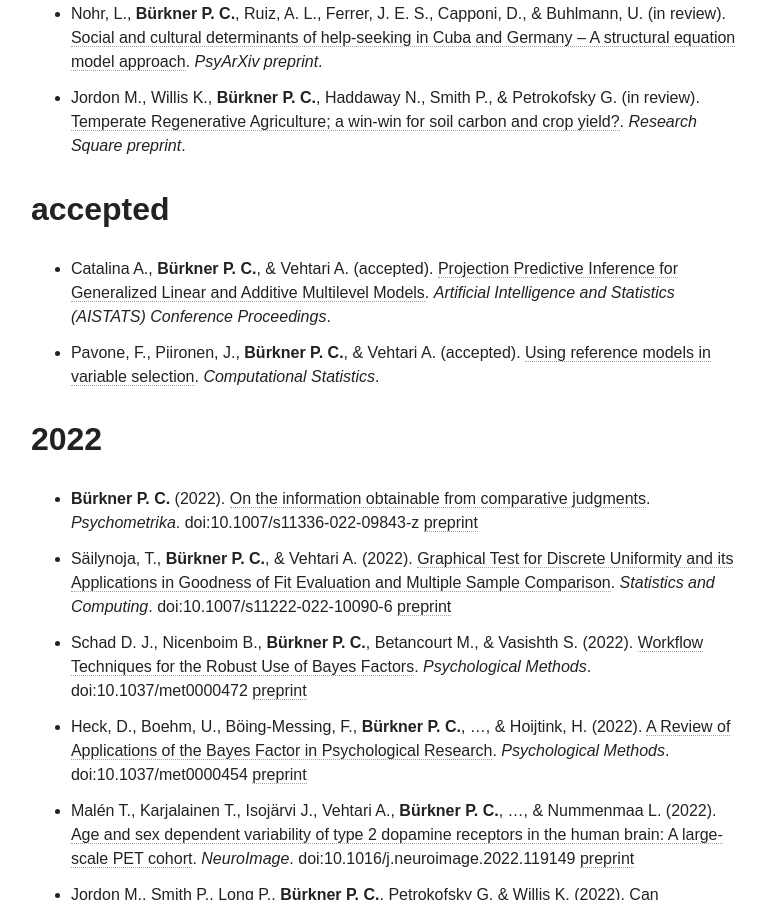
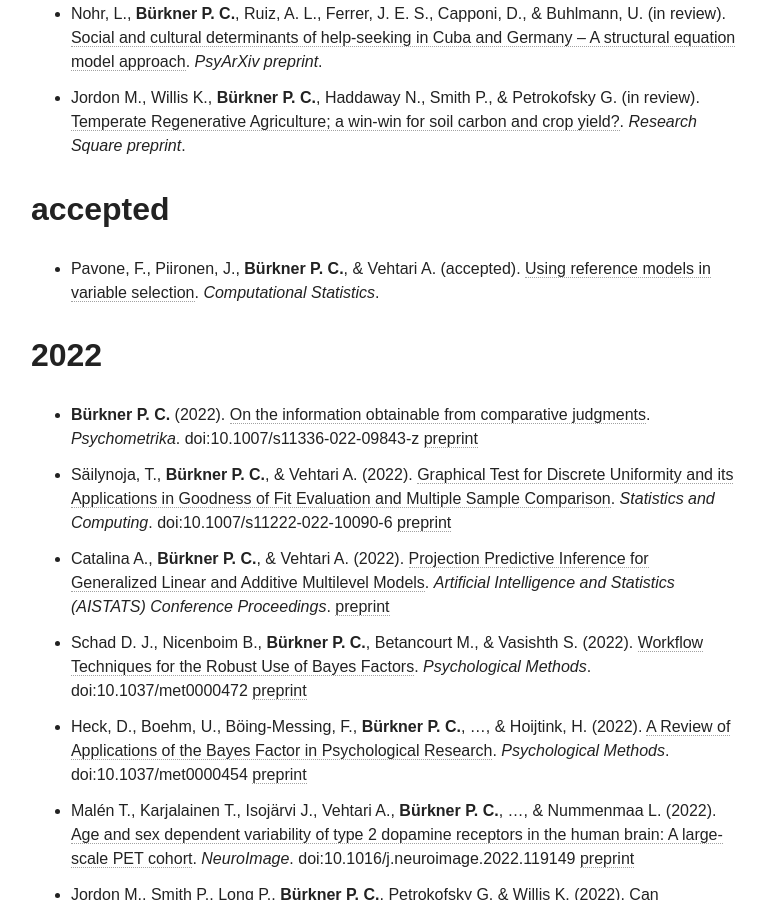
Before and after one commit to paul-buerkner/paul-buerkner.github.io, a Jekyll site: the page built from publications/index.md, in a window 1280 px wide and 900 px high, scrolled down 1796 px. Shown: the whole window, without its empty margins (255-1021 px from the left). Built offline with Jekyll 4.4.1, drawn with Linux system fonts in a browser that asks for light colours; nearby versions of some CDN libraries; some of the changed lines change nothing that is shown.

Commit message:
move paper to published

```diff
--- a/publications/index.md
+++ b/publications/index.md
@@ -27,7 +27,6 @@
 
 ## accepted
 
-* Catalina A., **Bürkner P. C.**, & Vehtari A. (accepted). [Projection Predictive Inference for Generalized Linear and Additive Multilevel Models](https://arxiv.org/abs/2010.06994). *Artificial Intelligence and Statistics (AISTATS) Conference Proceedings*.
 * Pavone, F., Piironen, J., **Bürkner P. C.**, & Vehtari A. (accepted). [Using reference models in variable selection](https://arxiv.org/abs/2004.13118). *Computational Statistics*.
 
 ## 2022
@@ -35,6 +34,7 @@
 * **Bürkner P. C.** (2022). [On the information obtainable from comparative judgments](https://link.springer.com/article/10.1007/s11336-022-09843-z). *Psychometrika*.
 doi:10.1007/s11336-022-09843-z [preprint](https://psyarxiv.com/j5efn/)
 * Säilynoja, T., **Bürkner P. C.**, & Vehtari A. (2022). [Graphical Test for Discrete Uniformity and its Applications in Goodness of Fit Evaluation and Multiple Sample Comparison](https://link.springer.com/article/10.1007/s11222-022-10090-6). *Statistics and Computing*. doi:10.1007/s11222-022-10090-6 [preprint](https://arxiv.org/abs/2103.10522)
+* Catalina A., **Bürkner P. C.**, & Vehtari A. (2022). [Projection Predictive Inference for Generalized Linear and Additive Multilevel Models](https://proceedings.mlr.press/v151/catalina22a/catalina22a.pdf). *Artificial Intelligence and Statistics (AISTATS) Conference Proceedings*. [preprint](https://arxiv.org/abs/2010.06994)
 * Schad D. J., Nicenboim B., **Bürkner P. C.**, Betancourt M., & Vasishth S. (2022). [Workflow Techniques for the Robust Use of Bayes Factors](https://doi.apa.org/doiLanding?doi=10.1037%2Fmet0000472). *Psychological Methods*. doi:10.1037/met0000472 [preprint](https://arxiv.org/abs/2103.08744)
 * Heck, D., Boehm, U., Böing-Messing, F., **Bürkner P. C.**, ..., & Hoijtink, H. (2022). [A Review of Applications of the Bayes Factor in Psychological Research](https://psycnet.apa.org/record/2022-40577-001). *Psychological Methods*. doi:10.1037/met0000454 [preprint](https://psyarxiv.com/cu43g/)
 * Malén T., Karjalainen T., Isojärvi J., Vehtari A., **Bürkner P. C.**, ..., & Nummenmaa L. (2022). [Age and sex dependent variability of type 2 dopamine receptors in the human brain: A large-scale PET cohort](https://doi.org/10.1016/j.neuroimage.2022.119149). *NeuroImage*. doi:10.1016/j.neuroimage.2022.119149 [preprint](https://www.biorxiv.org/content/10.1101/2021.08.10.455776v1)
```
